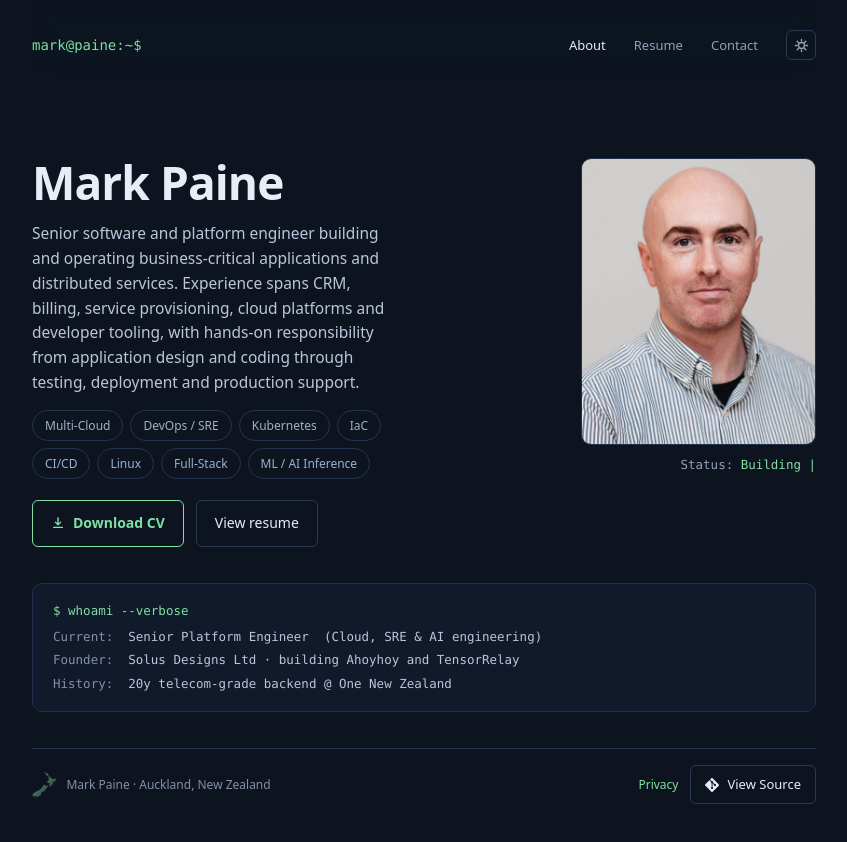
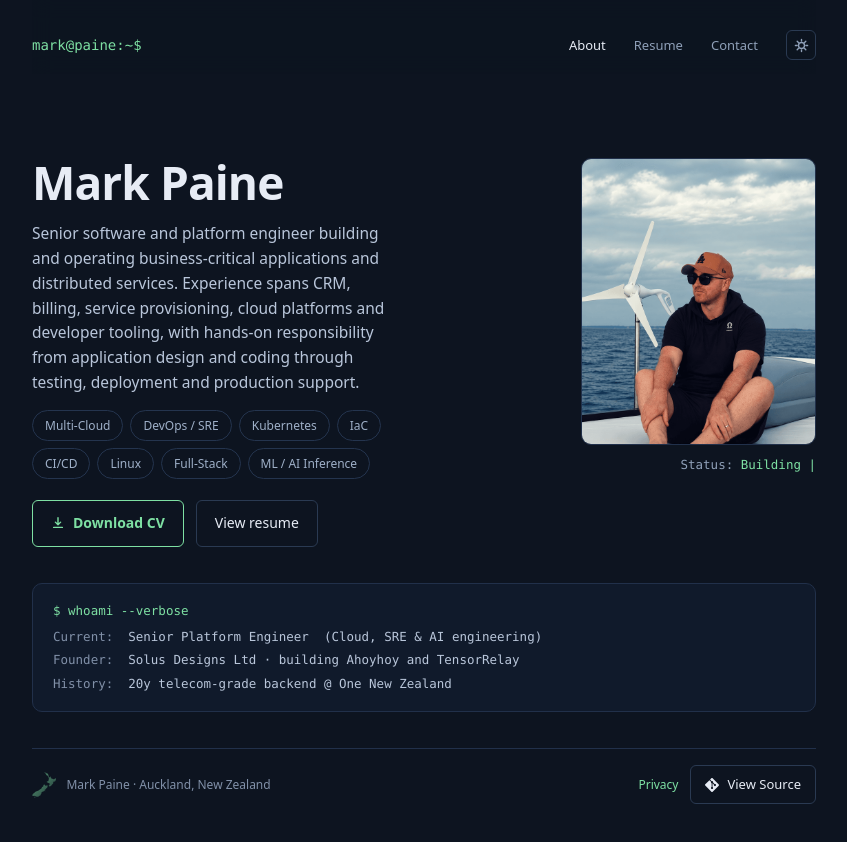
Before and after one commit to mpainenz/markpaine-site, a Next.js app: page / in a window 1280 px wide. Shown: the whole page, without its empty margins (216-1063 px from the left). Built offline with nearby package versions, Linux system fonts and the light colour scheme; no server answers.

Commit message:
Use the TensorRelay waterfront portrait on the CV site

```diff
--- a/data/site.mjs
+++ b/data/site.mjs
@@ -21,7 +21,7 @@ export const site = {
   },
   repositoryUrl: 'https://github.com/mpainenz/markpaine-site',
   pdfPath: '/Mark-Paine-CV.pdf',
-  portraitPath: '/headshot.jpg',
+  portraitPath: '/mark-waterfront.png',
   footerDecoration: 'new-zealand',
   keywords: [
     ['Multi-Cloud', 'DevOps / SRE', 'Kubernetes', 'IaC'],
```
Also changed, not shown: public/mark-waterfront.png (added).
